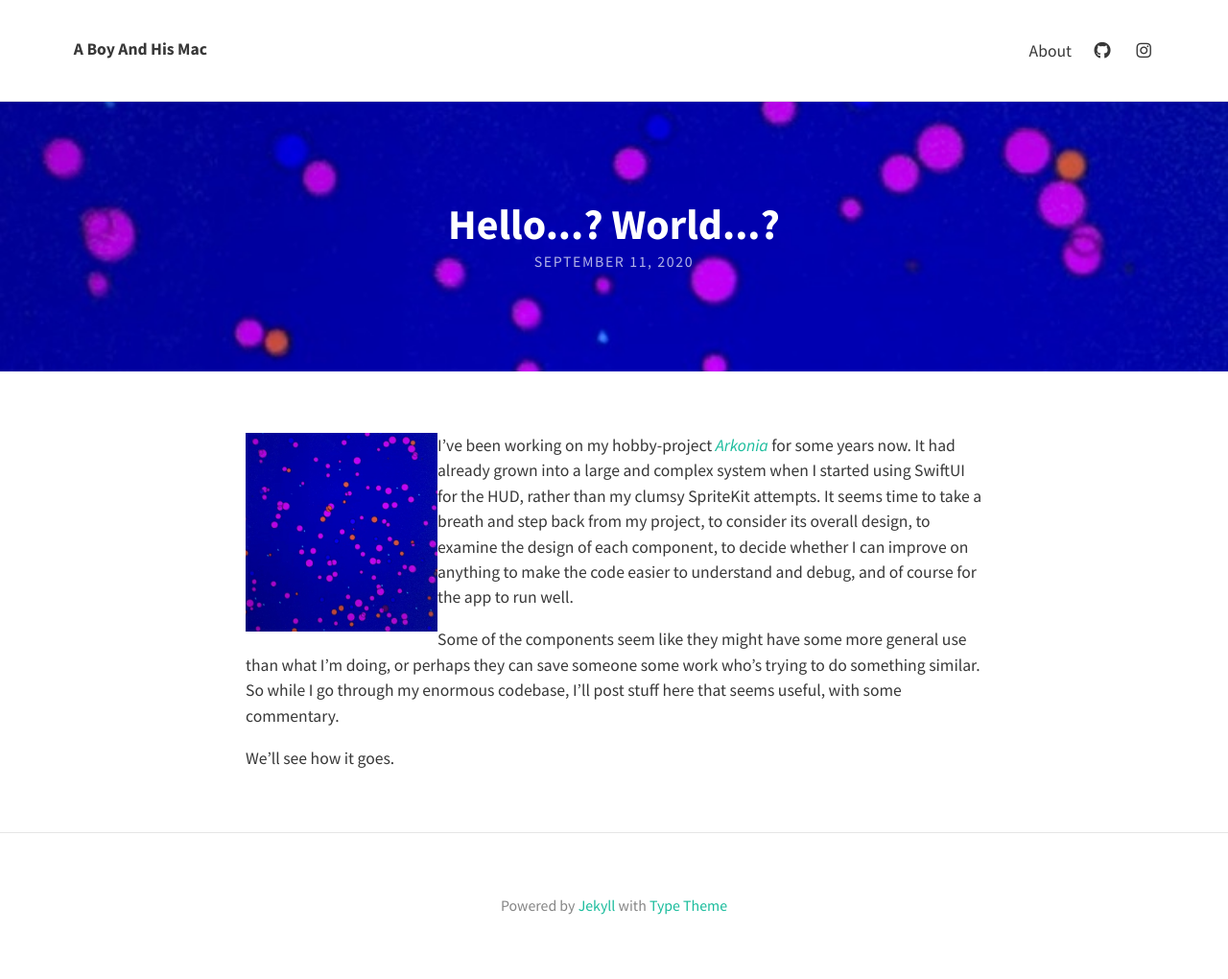
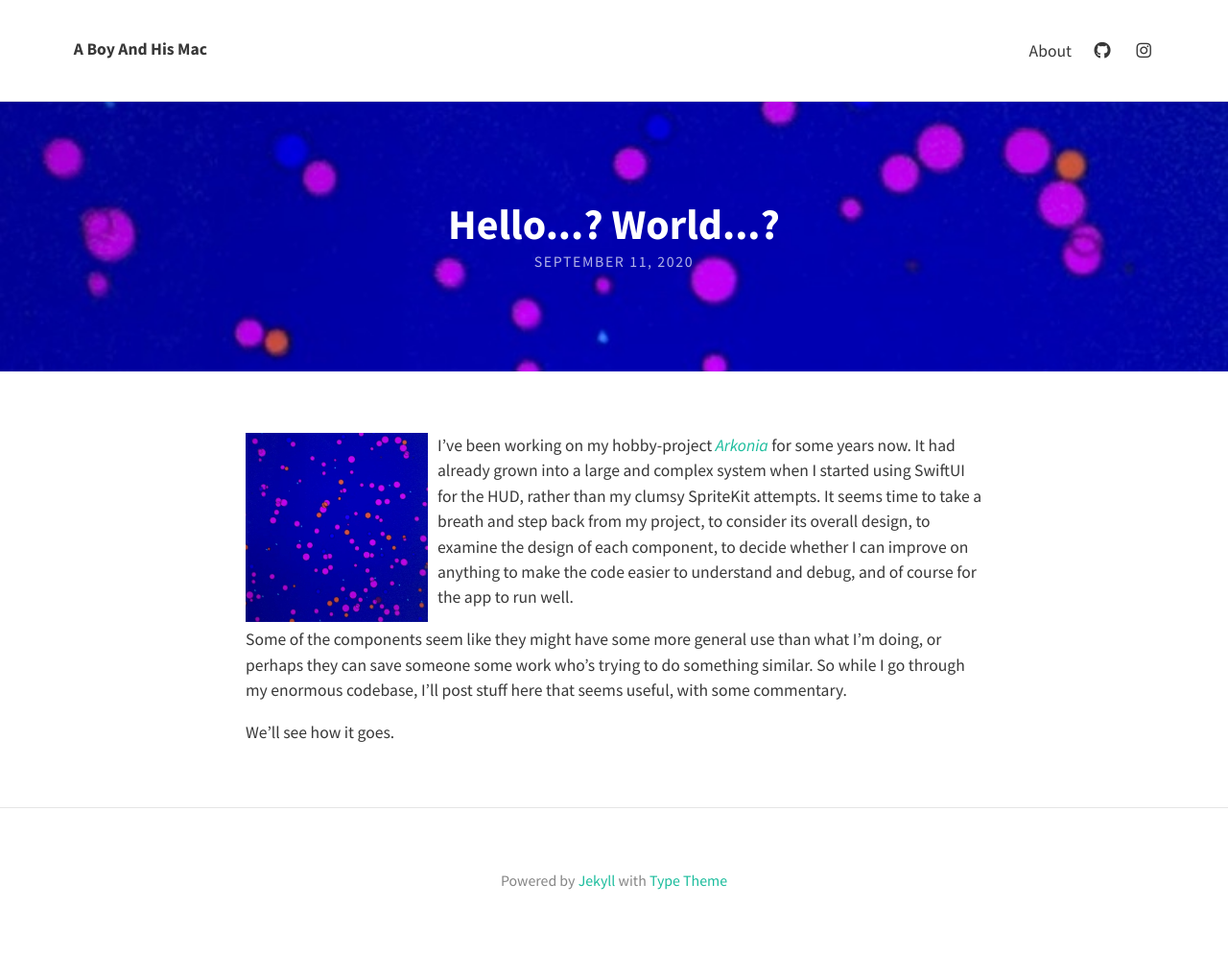
Before and after one commit to SaganRitual/saganritual.github.io, a Jekyll site: the page built from _posts/2020-09-11-introduction.md, in a window 1280 px wide. Shown: the whole page at 96% size. Built offline with Jekyll 4.4.1, drawn with Linux system fonts in a browser that asks for light colours; nearby versions of some CDN libraries; after the commit the page ends 993 px from its top, so only the background shows below that.

Commit message:
Inching forward, I hope

```diff
--- a/_posts/2020-09-11-introduction.md
+++ b/_posts/2020-09-11-introduction.md
@@ -4,7 +4,7 @@ title: Hello...? World...?
 feature-img: "assets/img/arkons000.jpg"
 ---
 
-<img src="/assets/img/arkons000.jpg" alt="Very old Archonia pic" width="200" style="float: left"/>I've been working on my hobby-project [_Arkonia_](https://github.com/SaganRitual/Arkonia) for some years now. It had already grown into a large and complex system when I started using SwiftUI  for the HUD, rather than my clumsy SpriteKit attempts. It seems time to take a breath and step back from my project, to consider its overall design, to examine the design of each component, to decide whether I can improve on anything to make the code easier to understand and debug, and of course for the app to run well.
+<img src="/assets/img/arkons000.jpg" alt="Very old Archonia pic" width="200" style="float: left; padding-right: 10px"/>I've been working on my hobby-project [_Arkonia_](https://github.com/SaganRitual/Arkonia) for some years now. It had already grown into a large and complex system when I started using SwiftUI  for the HUD, rather than my clumsy SpriteKit attempts. It seems time to take a breath and step back from my project, to consider its overall design, to examine the design of each component, to decide whether I can improve on anything to make the code easier to understand and debug, and of course for the app to run well.
 
 Some of the components seem like they might have some more general use than what I'm doing, or perhaps they can save someone some work who's trying to do something similar. So while I go through my enormous codebase, I'll post stuff here that seems useful, with some commentary.
 
```
